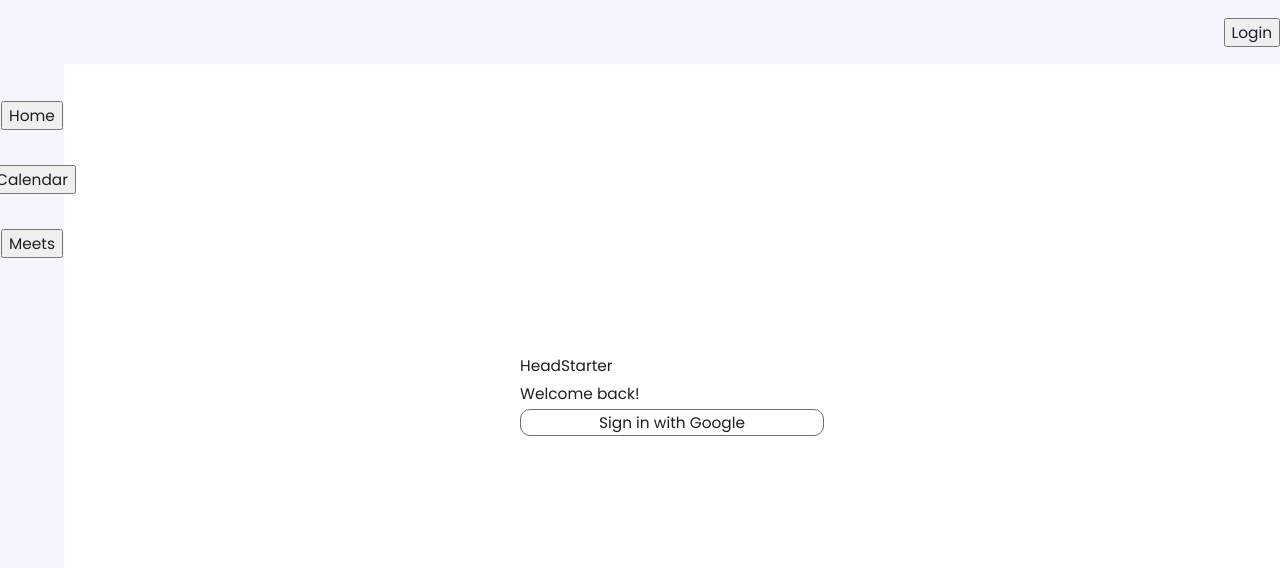
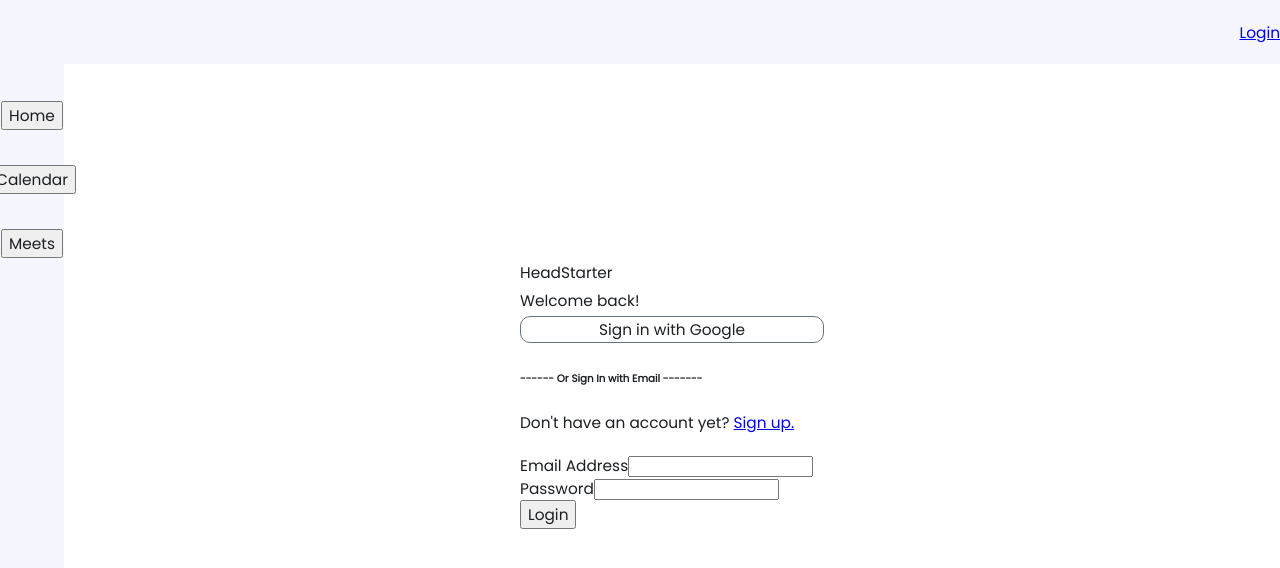
Before and after one commit to YuetHo/react-calendar-meets, a React (Create React App) app: page /login in a window 1280 px wide. Shown: the top 568 px of the page. Built offline with nearby package versions, Linux system fonts and the light colour scheme; no server answers.

Commit message:
Implemented Login and Logout features (With Google & EmailPassword)

```diff
--- a/src/App.js
+++ b/src/App.js
@@ -3,17 +3,21 @@
 import LoginPage from './components/LoginPage'
 import CalendarPage from './components/CalendarPage'
 import MeetsPage from './components/MeetsPage'
+import Account from './components/Account';
+import Signup from './components/SignupPage';
+import NavbarTop from './components/NavbarTop';
+import { AuthContextProvider } from './context/AuthContext';
+import Protected from './components/Protected';
 import { BrowserRouter as Router, Routes, Route, Link } from 'react-router-dom' // react-router-dom allows us to have multiple webpages
 
 function App() {
     return (
         <div className='app'>
-
             <Router>
+                <AuthContextProvider>
                     <nav className='navBarTop'>
-          <Link to='/login'> <button>Login</button> </Link>
+                        <NavbarTop />
                     </nav>
-
                     <nav className='navBarSide'>
                         <div>
                             <Link to='/'> <button>Home</button> </Link>
@@ -26,10 +30,13 @@
                         <Routes>
                             <Route path='/' element={<HomePage />} />
                             <Route path='/login' element={<LoginPage />} />
+                            <Route path='/signup' element={<Signup />} />
+                            <Route path='/account' element={<Protected><Account /></Protected>} />
                             <Route path='/calendar' element={<CalendarPage />} />
                             <Route path='/meets' element={<MeetsPage />} />
                         </Routes>
                     </div>
+                </AuthContextProvider>
             </Router>
 
         </div>
--- a/src/components/LoginPage.js
+++ b/src/components/LoginPage.js
@@ -1,13 +1,69 @@
-import React from 'react'
+import { React, useEffect, useState } from 'react'
+import { UserAuth } from '../context/AuthContext';
+import { Link, useNavigate } from 'react-router-dom';
 
 export default function LoginPage() {
+    const [email, setEmail] = useState('');
+    const [password, setPassword] = useState('');
+    const [error, setError] = useState('');
+    const { signIn } = UserAuth();
+    const { googleSignIn, user } = UserAuth();
+    const navigate = useNavigate();
+
+    const handleSubmit = async (e) => {
+        e.preventDefault();
+        setError('')
+        try {
+            await signIn(email, password)
+            navigate('/account')
+        } catch (e) {
+            setError(e.message)
+            console.log(e.message)
+        }
+    };
+
+    const handleGoogleSignIn = async () => {
+        try {
+            await googleSignIn();
+        } catch (error) {
+            console.log(error);
+        }
+    };
+
+    useEffect(() => {
+        if (user != null) {
+            navigate('/account');
+        }
+    }, [user]);
+
     return (
         <div className='loginPage'>
             <div className='loginSection'>
                 <div>HeadStarter</div>
                 <div>Welcome back!</div>
-        <button className='googleBtn'>Sign in with Google</button>
-
+                <button className='googleBtn' onClick={handleGoogleSignIn}>Sign in with Google</button>
+                <div>
+                    <h6>------  Or Sign In with Email  -------</h6>
+                    <p>
+                        Don't have an account yet?{' '}
+                        <Link to='/signup'>
+                            Sign up.
+                        </Link>
+                    </p>
+                </div>
+                <form onSubmit={handleSubmit}>
+                    <div>
+                        <label>Email Address</label>
+                        <input onChange={(e) => setEmail(e.target.value)} type='email' />
+                    </div>
+                    <div>
+                        <label>Password</label>
+                        <input onChange={(e) => setPassword(e.target.value)} type='password' />
+                    </div>
+                    <button>
+                        Login
+                    </button>
+                </form>
             </div>
         </div>
     )
```
Lines whose indentation alone changed are shown as unchanged.
